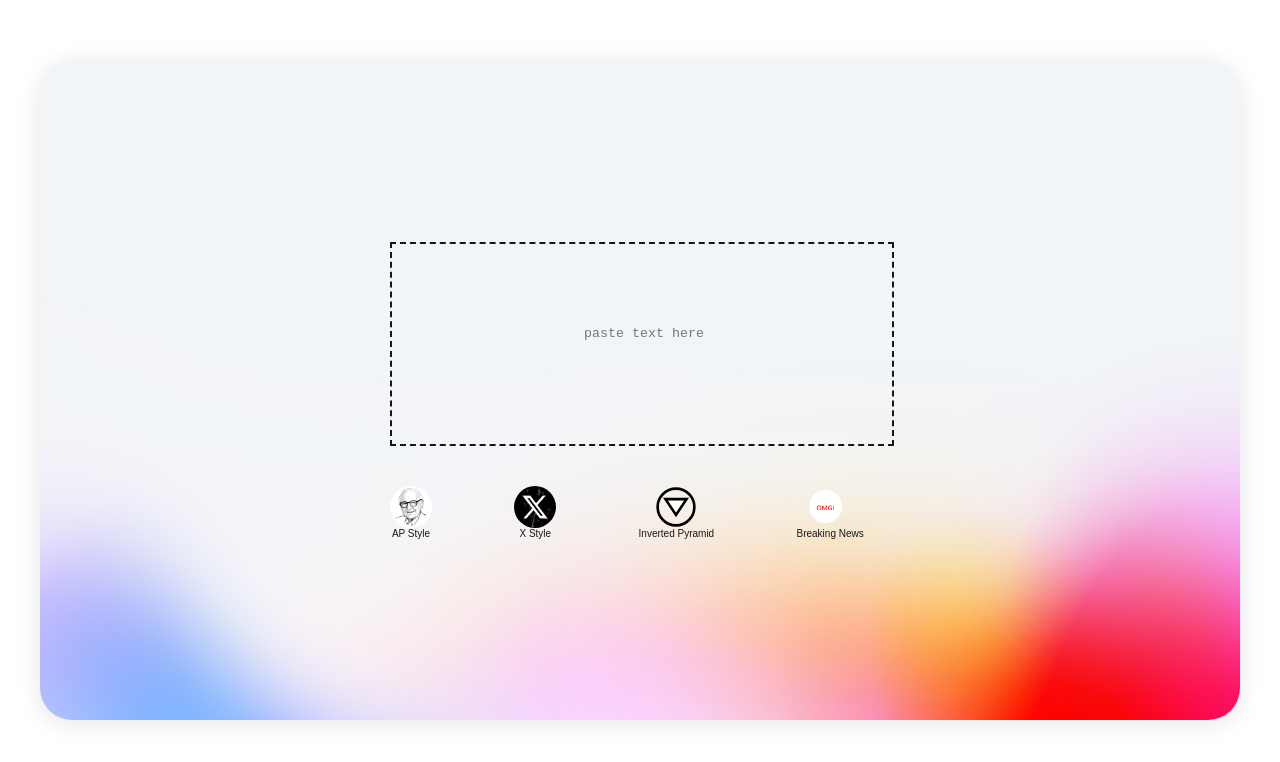
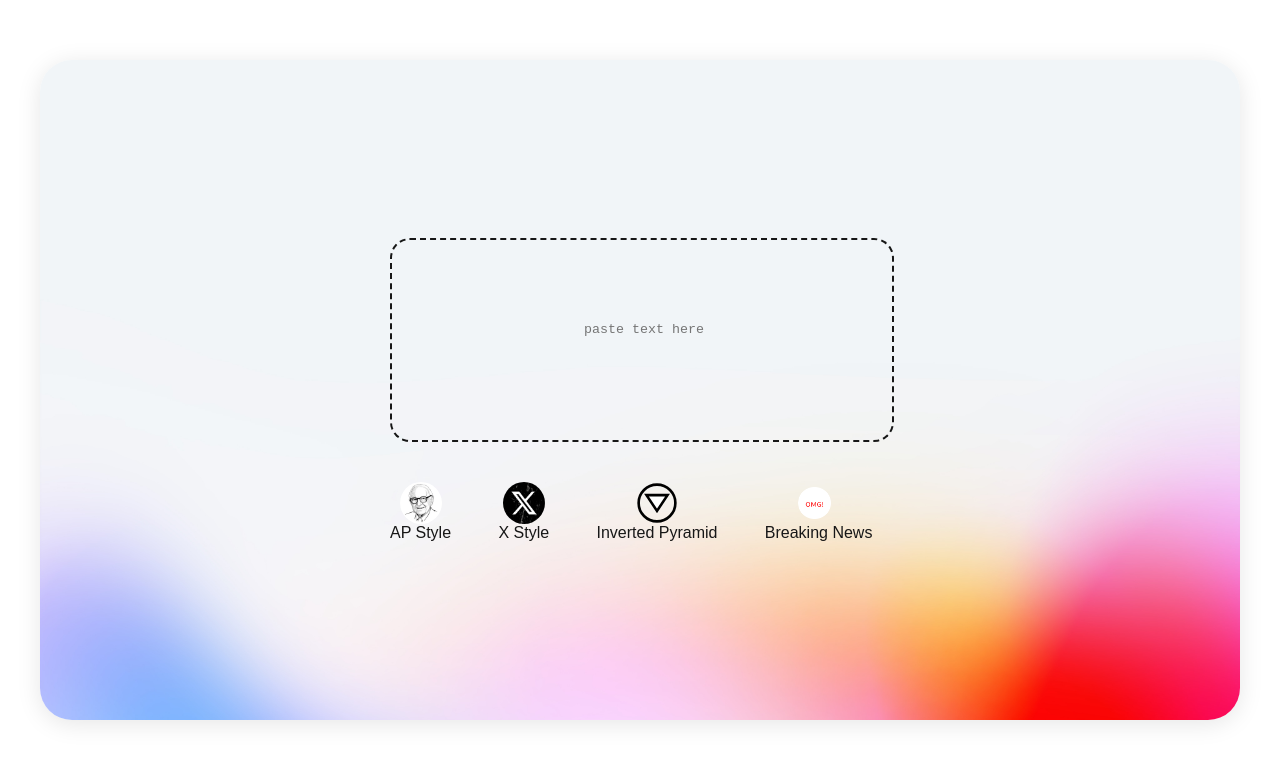
Before and after one commit to nexteacc/typegen, a Next.js app: page / in a window 1280 px wide. Shown: the top 762 px of the page. Built offline with nearby package versions, Linux system fonts and the light colour scheme.

Commit message:
文本框优化

```diff
--- a/app/globals.css
+++ b/app/globals.css
@@ -75,3 +75,12 @@ body {
                 0 0 20px rgba(59, 130, 246, 0.3);
   }
 }
+/* 添加强
+制圆角样式 */
+.input-rounded {
+  border-radius: 16px !important;
+}
+
+.container-rounded {
+  border-radius: 20px !important;
+}
--- a/app/page.tsx
+++ b/app/page.tsx
@@ -45,14 +45,19 @@ export default function Home() {
     <div className="flex flex-col items-center justify-center min-h-full w-full">
       <div className="relative w-[500px]" style={{ gap: '64px' }}>
         {/* 输入框容器 - 添加下边距 */}
-        <div className={cn(
-          "w-full h-[200px] bg-transparent flex items-center justify-center p-4 mb-16",
-          "border-2 border-dashed border-gray-300 rounded-lg transition-all duration-300",
-          state === "readyToTransform" && "border-solid border-blue-500 shadow-glow"
-        )}>
+        <div
+          className={cn(
+            "w-full h-[200px] bg-transparent flex items-center justify-center p-4 mb-16",
+            "border-2 border-dashed border-gray-300 transition-all duration-300",
+            "container-rounded", // 使用自定义CSS类
+            state === "readyToTransform" && "border-solid border-blue-500 shadow-glow"
+          )}
+          style={{ borderRadius: '20px' }} // 添加内联样式作为备份
+        >
           <Input
             placeholder="paste text here"
-            className="w-full h-full border-none bg-transparent text-center center-placeholder-textarea"
+            className="w-full h-full border-none bg-transparent text-center center-placeholder-textarea input-rounded" // 使用自定义CSS类
+            style={{ borderRadius: '16px' }} // 添加内联样式作为备份
             value={text}
             onChange={handleTextChange}
           />
--- a/components/style-filter/filter-icon.tsx
+++ b/components/style-filter/filter-icon.tsx
@@ -46,7 +46,7 @@ export function FilterIcon({
           className="object-contain"
         />
       </div>
-      <span className="mt-2 text-[10px] text-center w-16">{filter.name}</span>
+      <span className="mt-2 text-xs text-center w-16">{filter.name}</span>
     </div>
   );
 }
@@ -67,7 +67,7 @@ export function FilterIconList({
   className?: string;
 }) {
   return (
-    <div className={cn('flex flex-nowrap gap-16 justify-between', className)}>
+    <div className={cn('flex flex-nowrap gap-8 justify-between', className)}>
       {filters.map(filter => (
         <FilterIcon
           key={filter.id}
--- a/components/ui/input.tsx
+++ b/components/ui/input.tsx
@@ -34,7 +34,7 @@ const Input = React.forwardRef<HTMLTextAreaElement, InputProps>(({ className, on
     <textarea
       ref={ref}
       className={cn(
-        "flex min-h-[40px] max-h-full w-full resize-none rounded-md border border-input bg-background px-3 py-2 text-sm ring-offset-background focus:outline-none focus:ring-0 focus:border-input disabled:cursor-not-allowed disabled:opacity-50 overflow-auto",
+        "flex min-h-[40px] max-h-full w-full resize-none rounded-xl border border-input bg-background px-3 py-2 text-sm ring-offset-background focus:outline-none focus:ring-0 focus:border-input disabled:cursor-not-allowed disabled:opacity-50 overflow-auto",
         placeholderStyle,
         className
       )}
```
